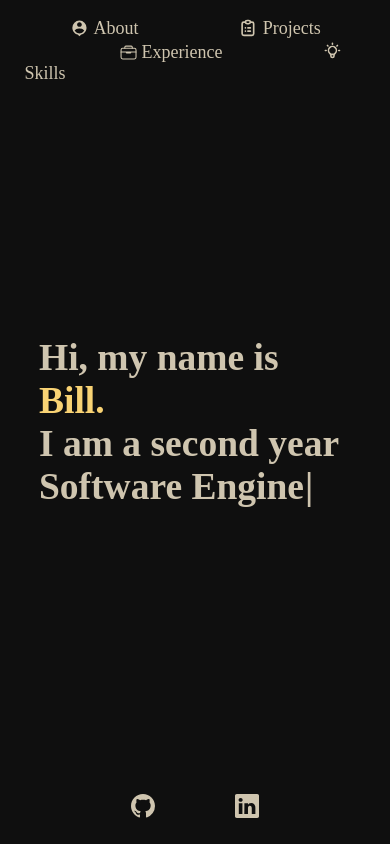
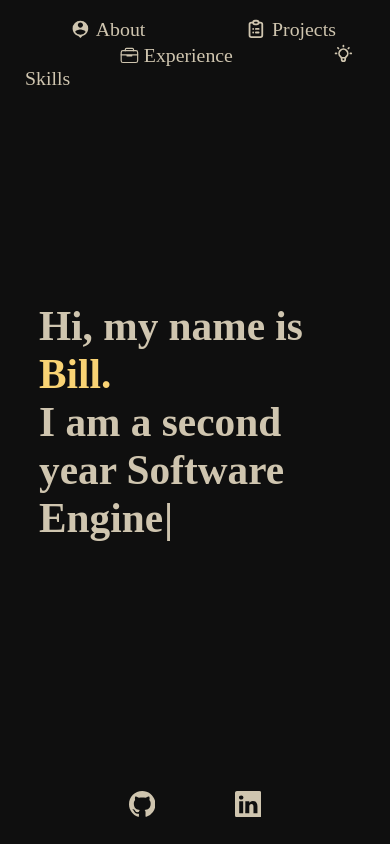
Before and after one commit to billwonggg/bill-wong-portfolio, a React (Create React App) app: page / in a window 390 px wide. Built offline with nearby package versions, Linux system fonts and the light colour scheme.

Commit message:
update responsive font sizing

```diff
--- a/src/styles/constants.scss
+++ b/src/styles/constants.scss
@@ -16,9 +16,9 @@ $text-color-primary: rgb(207, 197, 175);
 $text-color-primary-hover: rgb(249, 211, 116);
 
 $root-font-size: (
-  $xs: 15px,
-  $sm: 16px,
-  $md: 17px,
-  $lg: 19px,
-  $xl: 21px,
+  $xs: 16px,
+  $sm: 18px,
+  $md: 19px,
+  $lg: 20px,
+  $xl: 22px,
 );
--- a/src/styles/global.scss
+++ b/src/styles/global.scss
@@ -2,7 +2,7 @@
 @import "./mixins.scss";
 
 html {
-  @include font-size($root-font-size);
+  font-size: calc(15px + 0.390625vw);
   height: 100%;
   min-height: 100vh;
 
--- a/src/styles/mixins.scss
+++ b/src/styles/mixins.scss
@@ -1,16 +1,4 @@
 @import "./constants.scss";
-
-@mixin font-size($fs-map) {
-  @each $fs-breakpoint, $fs-font-size in $fs-map {
-    @if $fs-breakpoint == null {
-      font-size: $fs-font-size;
-    } @else {
-      @media screen and (min-width: $fs-breakpoint) {
-        font-size: $fs-font-size;
-      }
-    }
-  }
-}
 
 @mixin flex-center($orientation) {
   display: flex;
```
